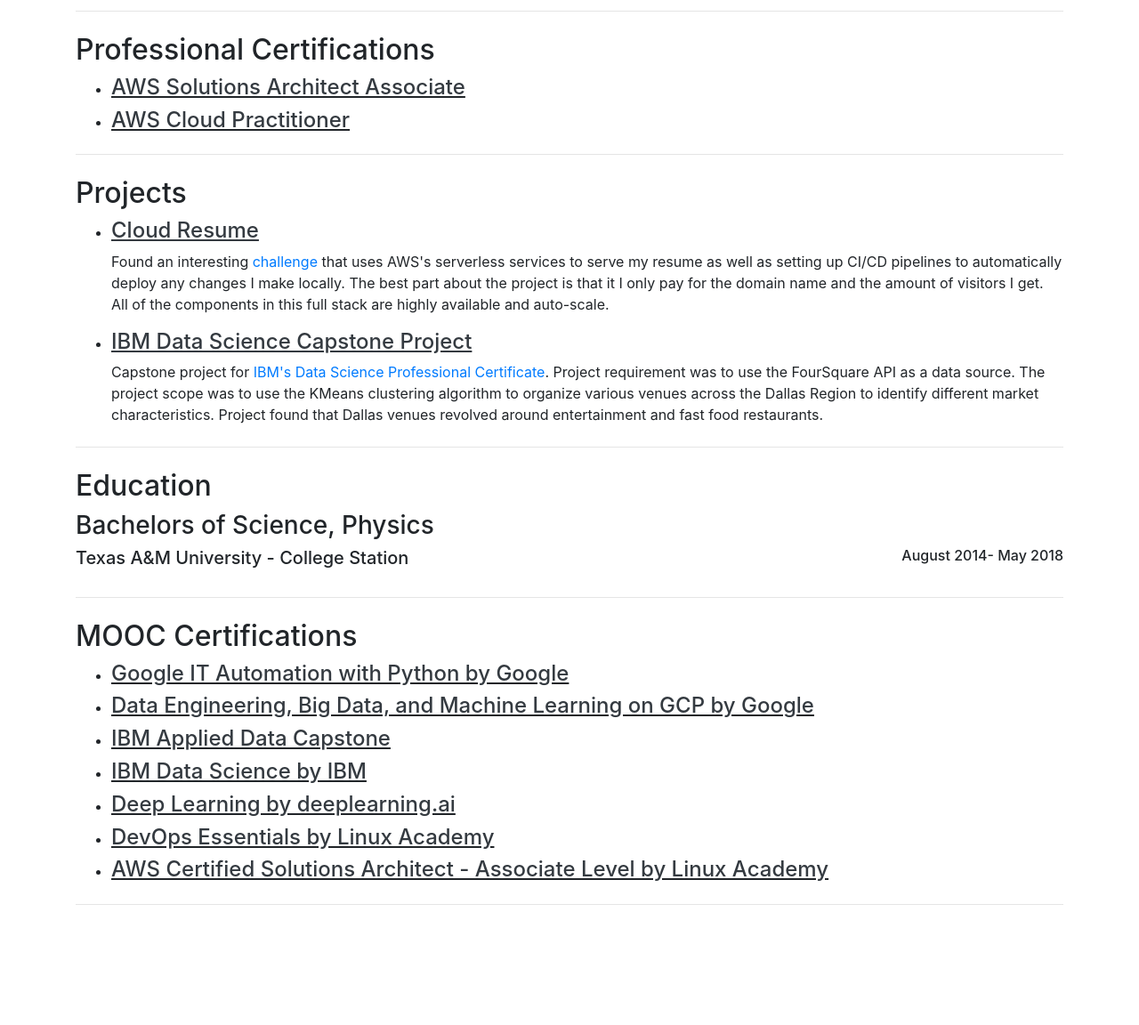
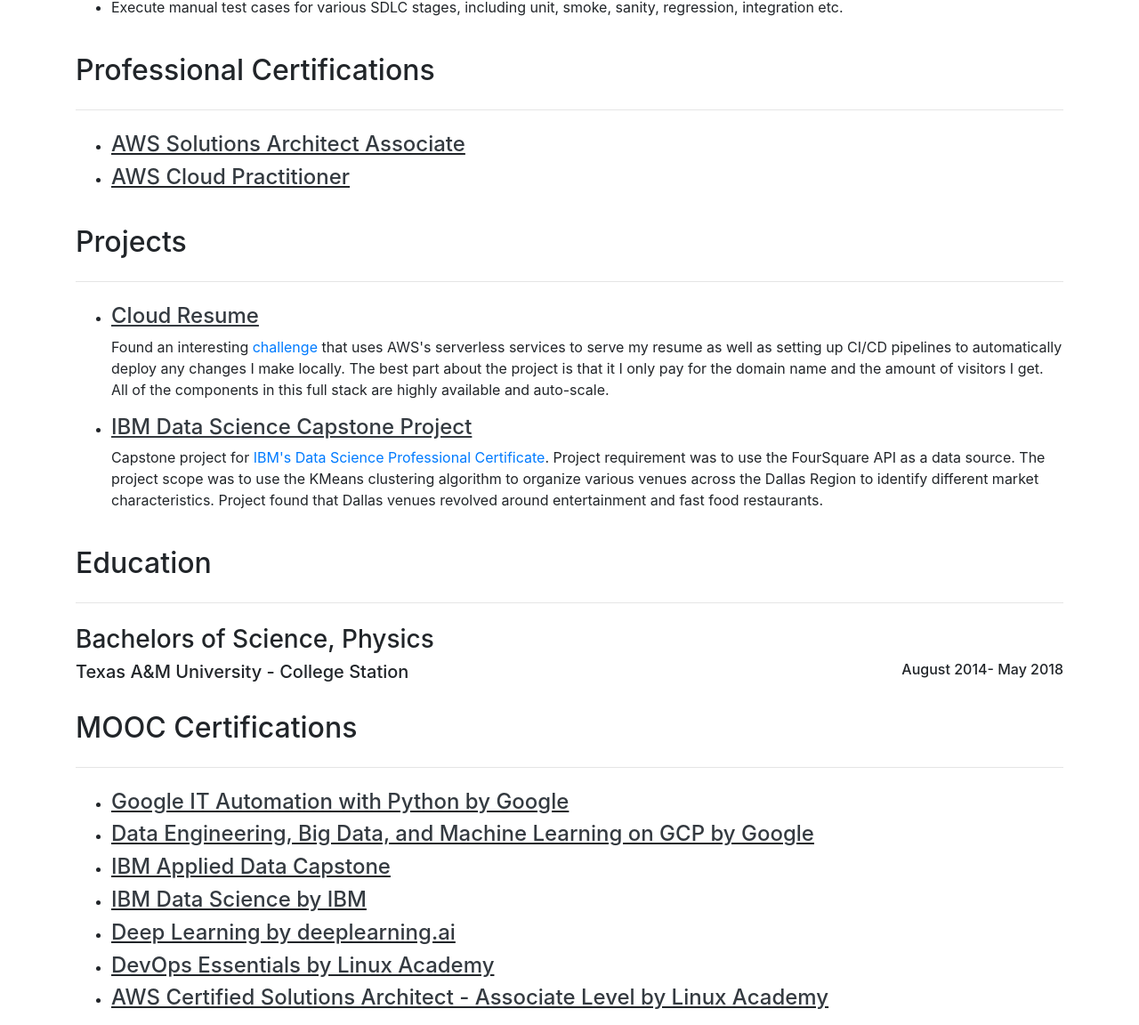
Before and after one commit to NavieHuynh/cloudresume, a plain HTML site: page index.html in a window 1280 px wide. Shown: the part 732-1884 px from the top of the page at 89% size. Before the commit the page ends 1773 px from the top, so only its background shows below. Drawn offline with nearby package versions, Linux system fonts and the light colour scheme.

Commit message:
Cleaned up format of resume

```diff
--- a/index.html
+++ b/index.html
@@ -53,8 +53,10 @@
           <h2>Navie Huynh</h2>
           <h3>huynhavie@gmail.com</h3>
           <p>I enjoy creating new solutions and improving old ones | Certified Cloud Practitioner | Certified AWS Solutions Architect Associate | Software QA Engineer | BS in Physics with minors in Astrophysics and Mathematics | Python Developer | Data Science and ML Enthusiast </p>
-          <hr class="my-4">
+          <br>
+
             <h2>Professional Experience</h2>
+            <hr class="my-4">
               <h3>Software QA Engineer</h3>
               <h5>Omnitracs Llc, Dallas (TX) </h5>
               <h6>August 2018-Present</h6>
@@ -66,14 +68,16 @@
                 <li>Troubleshoot software upgrade related issues and other device issues via device application and os logs</li>
                 <li>Execute manual test cases for various SDLC stages, including unit, smoke, sanity, regression, integration etc.</li>
               </ul>
-          <hr class="my-4">
+              <br>
            <h2>Professional Certifications</h2>
+           <hr class="my-4">
            <ul>
              <li><h4><u><a class="text-dark" href="https://www.youracclaim.com/earner/earned/badge/a21f90cf-e417-4354-bc2c-95ad2974e6ea">AWS Solutions Architect Associate</a></u></h4></li>
              <li><h4><u><a class="text-dark" href="https://www.youracclaim.com/earner/earned/badge/af3e2d65-83a5-4b48-be7a-d038af60d039">AWS Cloud Practitioner</a></u></h4></li>
            </ul>
+           <br>
+           <h2>Projects</h2>
            <hr class="my-4">
-           <h2>Projects</h2>
             <ul>
               <li>
                 <h4><a class="text-dark" href="https://github.com/NavieHuynh/cloudresume"><u>Cloud Resume</u></a></h4>
@@ -84,15 +88,17 @@
                 <p>Capstone project for <a href="https://www.coursera.org/professional-certificates/ibm-data-science">IBM's Data Science Professional Certificate</a>. Project requirement was to use the FourSquare API as a data source. The project scope was to use the KMeans clustering algorithm to organize various venues across the Dallas Region to identify different market characteristics. Project found that Dallas venues revolved around entertainment and fast food restaurants.</p>
               </li>
             </ul>
+           <br>
+            <h2>Education</h2>
             <hr class="my-4">
-            <h2>Education</h2>
             <h3>Bachelors of Science, Physics</h3>
             <div class="d-flex flex-row justify-content-between">
              <h5>Texas A&M University - College Station</h5>
               <h6>August 2014- May 2018</h6>
              </div>
-          <hr class="my-4">
-           <h2>MOOC Certifications</h2>
+             <br>
+             <h2>MOOC Certifications</h2>
+           <hr class="my-4">
            <ul>
              <li><h4><u><a class="text-dark" href="https://www.coursera.org/account/accomplishments/specialization/certificate/U4XGJUV7EEN4">Google IT Automation with Python by Google</a></u></h4></li>
              <li><h4><u><a class="text-dark" href="https://www.coursera.org/account/accomplishments/specialization/certificate/XWNGCVCZJRFU">Data Engineering, Big Data, and Machine Learning on GCP by Google</a></u></h4></li>
@@ -102,10 +108,6 @@
              <li><h4><u><a class="text-dark" href="https://linuxacademy.com/profile/u/cert/id/343268">DevOps Essentials by Linux Academy</a></u></h4></li>
              <li><h4><u><a class="text-dark" href="https://linuxacademy.com/profile/u/cert/id/354611">AWS Certified Solutions Architect - Associate Level by Linux Academy</a></u></h4></li>
            </ul>
-
-
-
-           <hr class="my-4">
     </div>
 
 
```
